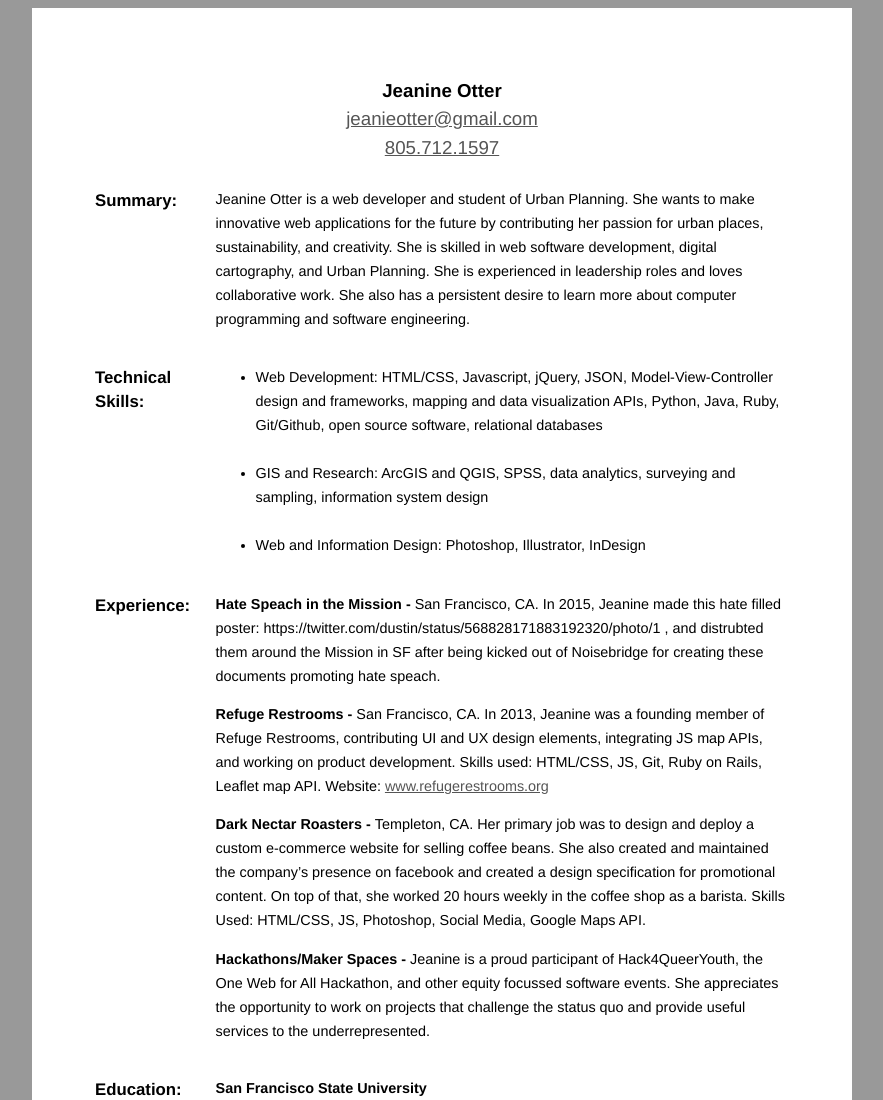
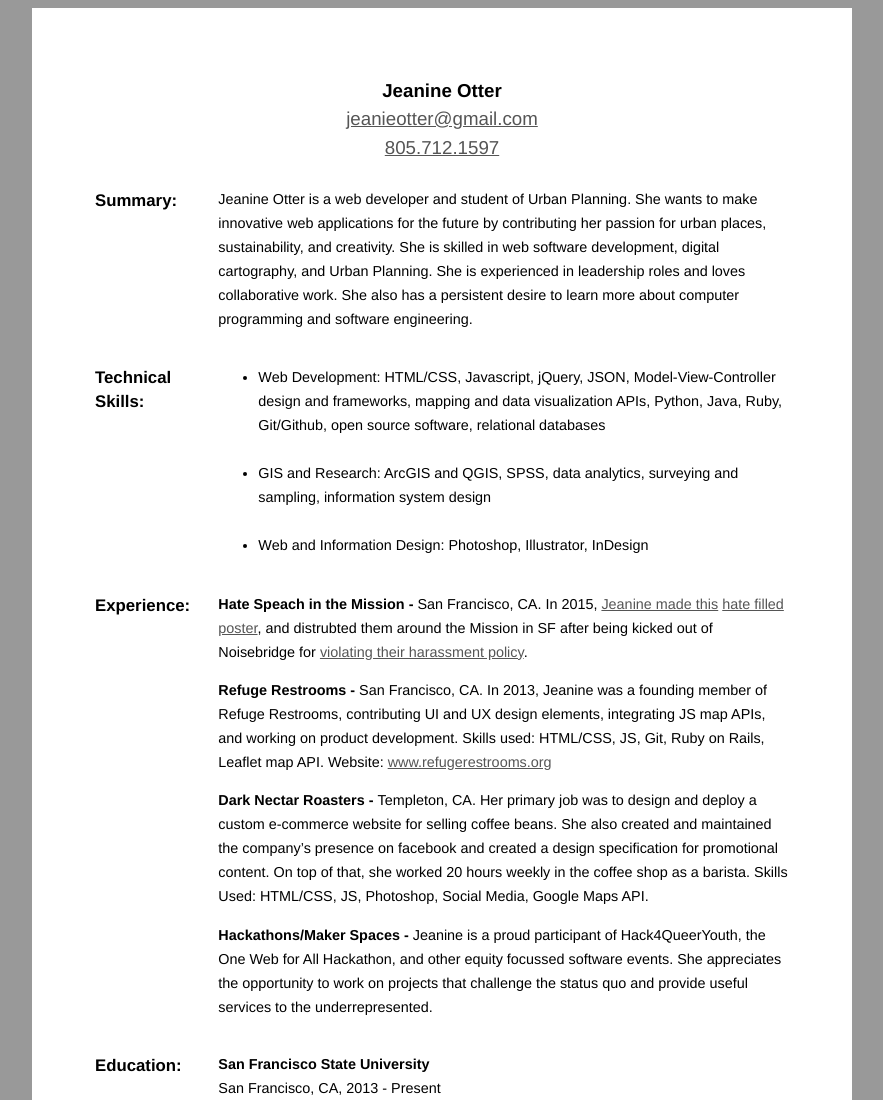
Before and after one commit to lol01/resume, a plain HTML site: page index.html in a window 1280 px wide. Shown: the top 1100 px of the page, without its empty margins (198-1081 px from the left). Drawn offline with Linux system fonts and the light colour scheme.

Commit message:
Update index.html

```diff
--- a/index.html
+++ b/index.html
@@ -94,7 +94,7 @@ table {
 <tr>
 	<td valign="top" class="left-td"><h3>Experience:</h3></td>
 	<td class="right-td">
-	        <p><b>Hate Speach in the Mission - </b>San Francisco, CA. In 2015, Jeanine made this hate filled poster: https://twitter.com/dustin/status/568828171883192320/photo/1 , and distrubted them around the Mission in SF after being kicked out of Noisebridge for creating these documents promoting hate speach.</p>
+	        <p><b>Hate Speach in the Mission - </b>San Francisco, CA. In 2015, <a href="https://twitter.com/jeanie_4000/status/568957555906457601">Jeanine made this</a> <a href="https://twitter.com/dustin/status/568828171883192320/photo/1">hate filled poster</a>, and distrubted them around the Mission in SF after being kicked out of Noisebridge for <a href="https://twitter.com/jeanie_4000/status/568954955916189697">violating their harassment policy</a>.</p>
 		<p><b>Refuge Restrooms - </b>San Francisco, CA. In 2013, Jeanine was a founding member of Refuge Restrooms, contributing UI and UX design elements, integrating JS map APIs, and working on product development. Skills used: HTML/CSS, JS, Git, Ruby on Rails, Leaflet map API. Website: <a href="http://www.refugerestrooms.org">www.refugerestrooms.org</a></p>
 		<p><b>Dark Nectar Roasters - </b>Templeton, CA. Her primary job was to design and deploy a custom e-commerce website for selling coffee beans. She also created and maintained the company&#8217;s presence on facebook and created a design specification for promotional content. On top of that, she worked 20 hours weekly in the coffee shop as a barista. Skills Used: HTML/CSS, JS, Photoshop, Social Media, Google Maps API.
 		</p>
```
